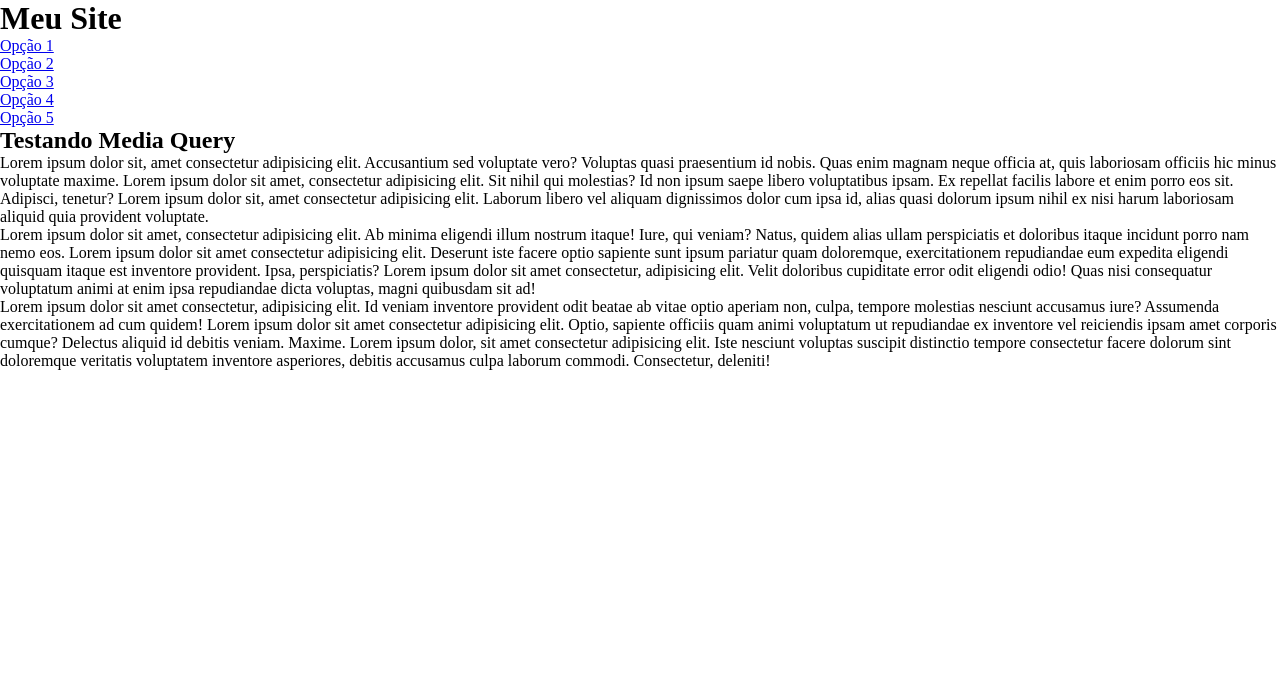
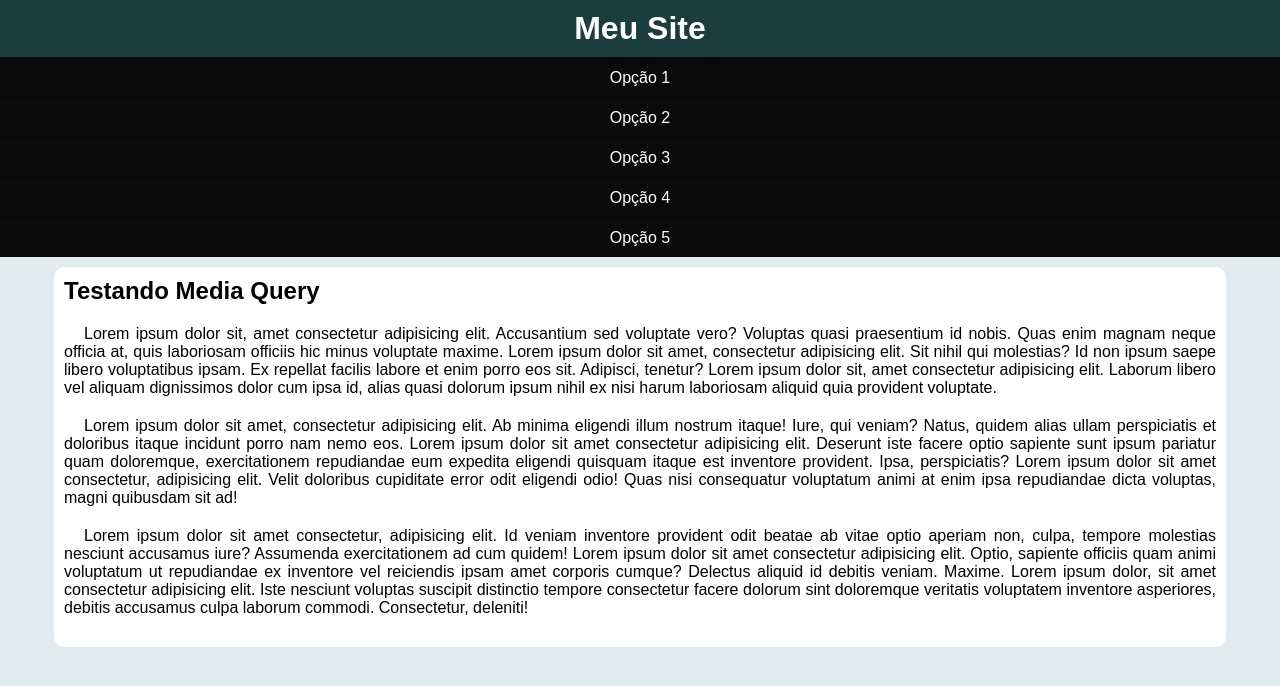
Before and after one commit to ghenriqf/html-css, a plain HTML site: page exercicios/ex026/mq005/index.html in a window 1280 px wide. Drawn offline with Linux system fonts and the light colour scheme.

Commit message:
Atualiza a resolução do exercício 26

```diff
--- a/exercicios/ex026/mq005/estilos/style.css
+++ b/exercicios/ex026/mq005/estilos/style.css
@@ -4,4 +4,60 @@
 * {
     margin: 0px;
     padding: 0px;
+    font-family: Arial, Helvetica, sans-serif;
 }
+
+body {
+    background-color: rgb(225, 236, 239);
+}
+
+header {
+    background-color: rgb(27, 61, 61);
+}
+
+header > h1 {
+    color: white;
+    text-align: center;
+    padding: 10px;
+}
+
+menu {
+    display: block;
+}
+
+menu > ul {
+    list-style-type: none;
+}
+
+menu a {
+    display: block;
+    padding: 10px;
+    text-decoration: none;
+    text-align: center;
+    background-color: rgb(10, 10, 10);
+    color: white;
+    border-top: 2px solid rgba(0, 0, 0, 0.32) ;
+}
+
+menu a:hover {
+    background-color: rgb(54, 53, 53);
+}
+
+main {
+    width: 90vw;
+    background-color: rgb(255, 255, 255);
+    margin: auto;
+    margin-top: 10px;
+    padding: 10px;
+    border-radius: 10px;
+}
+
+article > h2 {
+    padding-bottom: 20px;
+}
+
+article > p {
+    text-align: justify;
+    margin-bottom: 20px;
+    text-indent: 20px;
+}
```
